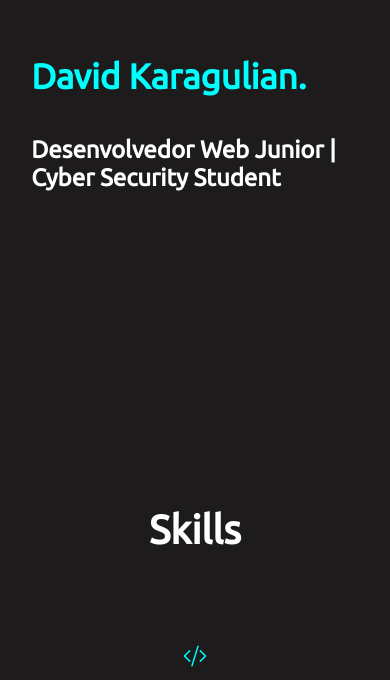
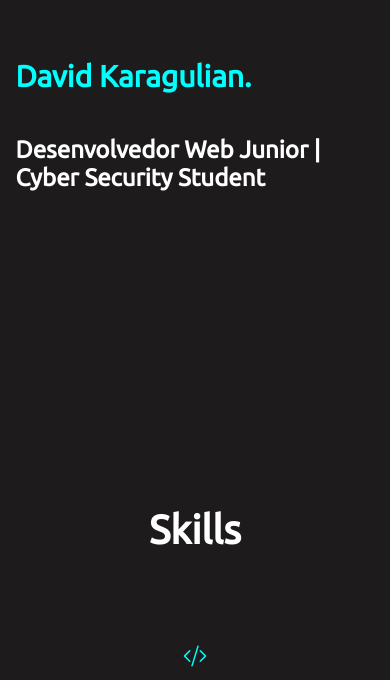
Before and after one commit to Cchefe/Portfolio, a plain HTML site: page index.html in a window 390 px wide. Shown: the part 164-844 px from the top of the page. Drawn offline with nearby package versions, Linux system fonts and the light colour scheme.

Commit message:
Update style.css

```diff
--- a/style.css
+++ b/style.css
@@ -408,7 +408,7 @@ footer img {
 
     /*--------SITE TOP-----------*/
     section#site-top {
-        padding: 20px 8%;
+        padding: 20px 4%;
         margin-bottom: 15px;
     }
 
@@ -419,7 +419,7 @@ footer img {
     }
 
     #site-top h1 {
-        font-size: 35px;
+        font-size: 30px;
     }
 
     #site-top .img-topo-site img {
```
